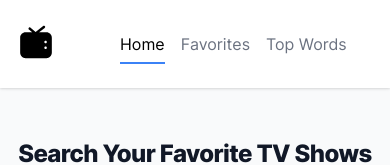
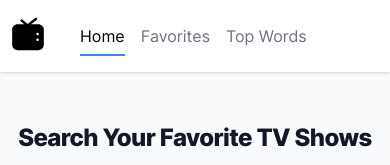
Before and after one commit to robdrosenberg/vue-my-tv, a Vue app: page / in a window 390 px wide. Shown: the top 165 px of the page. Built offline with nearby package versions, Linux system fonts and the light colour scheme; no server answers; the database is empty; what @tailwindcss/typography, vue3-apexcharts would draw is missing.

Commit message:
touchups

```diff
--- a/src/components/EpisodeList.vue
+++ b/src/components/EpisodeList.vue
@@ -64,7 +64,6 @@ export default defineComponent({
   computed: {
     ...mapState(["favorites"]),
     favoriteSet() {
-      console.log(this.favorites);
       return new Set(this.favorites.map((favorite) => favorite.imdbID));
     },
   },
@@ -95,7 +94,6 @@ export default defineComponent({
         .then((querySnapshot) => {
           querySnapshot.forEach((doc) => {
             this.deleteDocID = doc.id;
-            console.log(this.deleteDocID, " =>", doc.data());
           });
         })
         .then(() => {
--- a/src/components/Header.vue
+++ b/src/components/Header.vue
@@ -1,6 +1,6 @@
 <template>
   <header class="sticky top-0 z-10 bg-white shadow">
-    <div class="max-w-7xl mx-auto py-6 px-4 sm:px-6 lg:px-8 flex items-center">
+    <div class="max-w-7xl mx-auto py-4 px-2 sm:px-6 lg:px-8 flex items-center">
       <svg
         width="40"
         height="40"
@@ -13,7 +13,7 @@
           fill="black"
         />
       </svg>
-      <div class="ml-16">
+      <div class="ml-8 sm:ml-16">
         <router-link to="/" class="mr-4 header-link">Home</router-link>
         <router-link to="/favorites" class="mr-4 header-link"
           >Favorites</router-link
--- a/src/store/index.js
+++ b/src/store/index.js
@@ -18,7 +18,6 @@ export default createStore({
   },
   mutations: {
     updateFavorites(state, data) {
-      console.log("ITS MUTATING")
       state.favorites = data
     }
   }
--- a/src/views/Home.vue
+++ b/src/views/Home.vue
@@ -3,7 +3,10 @@
     <div class="main-container">
       <h1 class="main-heading">Search Your Favorite TV Shows</h1>
       <div class="">
-        <form @submit.prevent="getShow" class="mt-8 mb-16 sm:mx-auto sm:flex">
+        <form
+          @submit.prevent="getShow"
+          class="mt-8 mb-4 sm:mb-16 sm:mx-auto sm:flex"
+        >
           <div class="min-w-0 flex-1">
             <label for="title" class="sr-only">Enter Show Title</label>
             <input
@@ -84,10 +87,8 @@ export default defineComponent({
         ).then((response) => response.json());
         if (showSearch.Response === "True") {
           this.show = { ...showSearch };
-          console.log("Show found?", this.show);
         } else {
           this.error = showSearch.Error;
-          console.log("Show search error");
         }
       } else {
         this.error = "Invalid Search, Please Try again";
@@ -107,14 +108,11 @@ export default defineComponent({
           this.title
         }&Season=${seasonNumber}`
       ).then((response) => response.json());
-      console.log("Season?", seasonSearch);
       if (seasonSearch.Response === "True") {
-        console.log("BEFRE?", this.season);
         this.season = { ...seasonSearch };
         this.episodes = await Promise.all(
           this.season.Episodes.map(async (episode) => {
             const episodeData = await this.getEpisode(episode.imdbID);
-            console.log("EP DATA::??", episodeData);
             return episodeData;
           })
         );
```
Also changed, not shown: src/views/TopWords.vue (+0 -7 lines), 1 other file (tests, documents, lock files or other folders).
